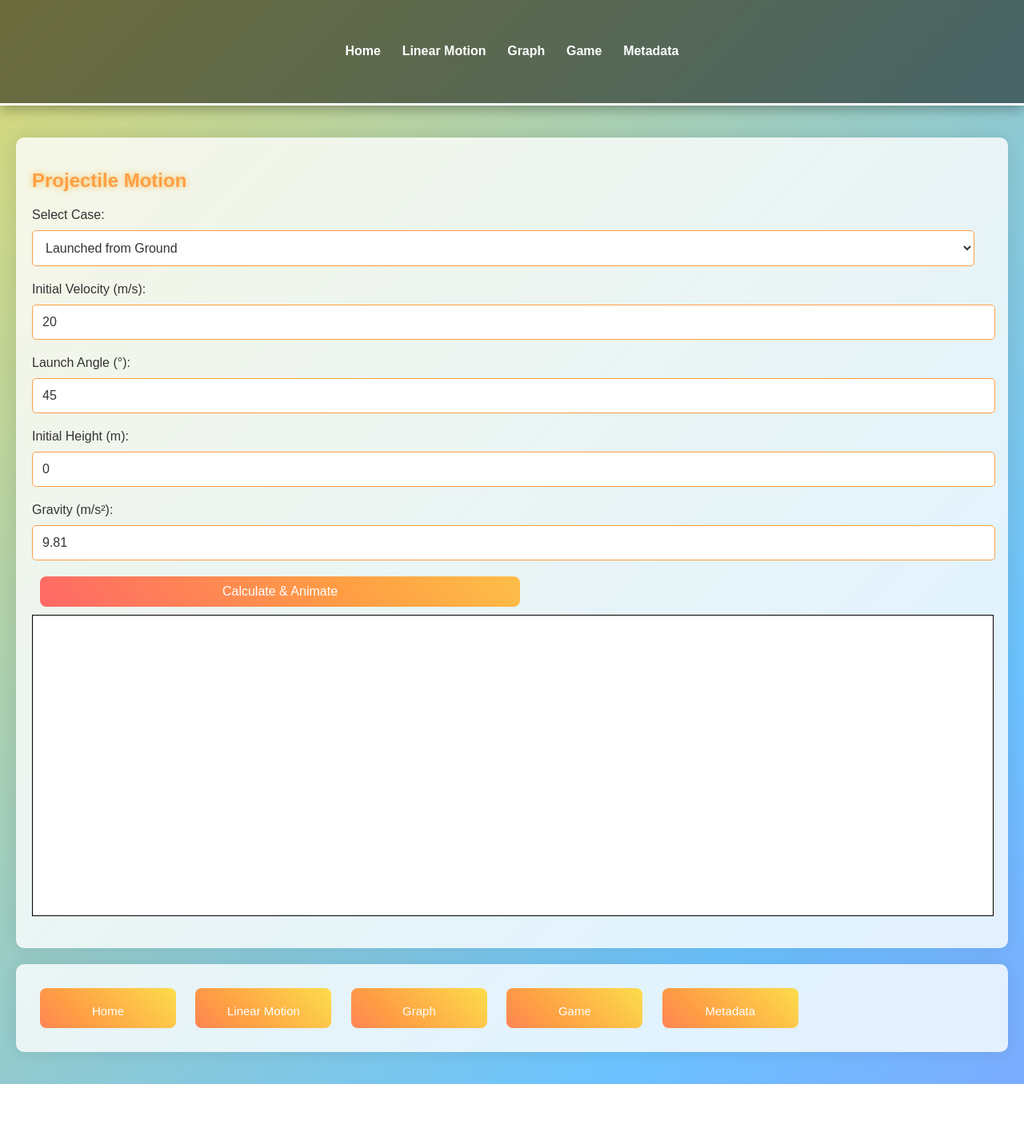
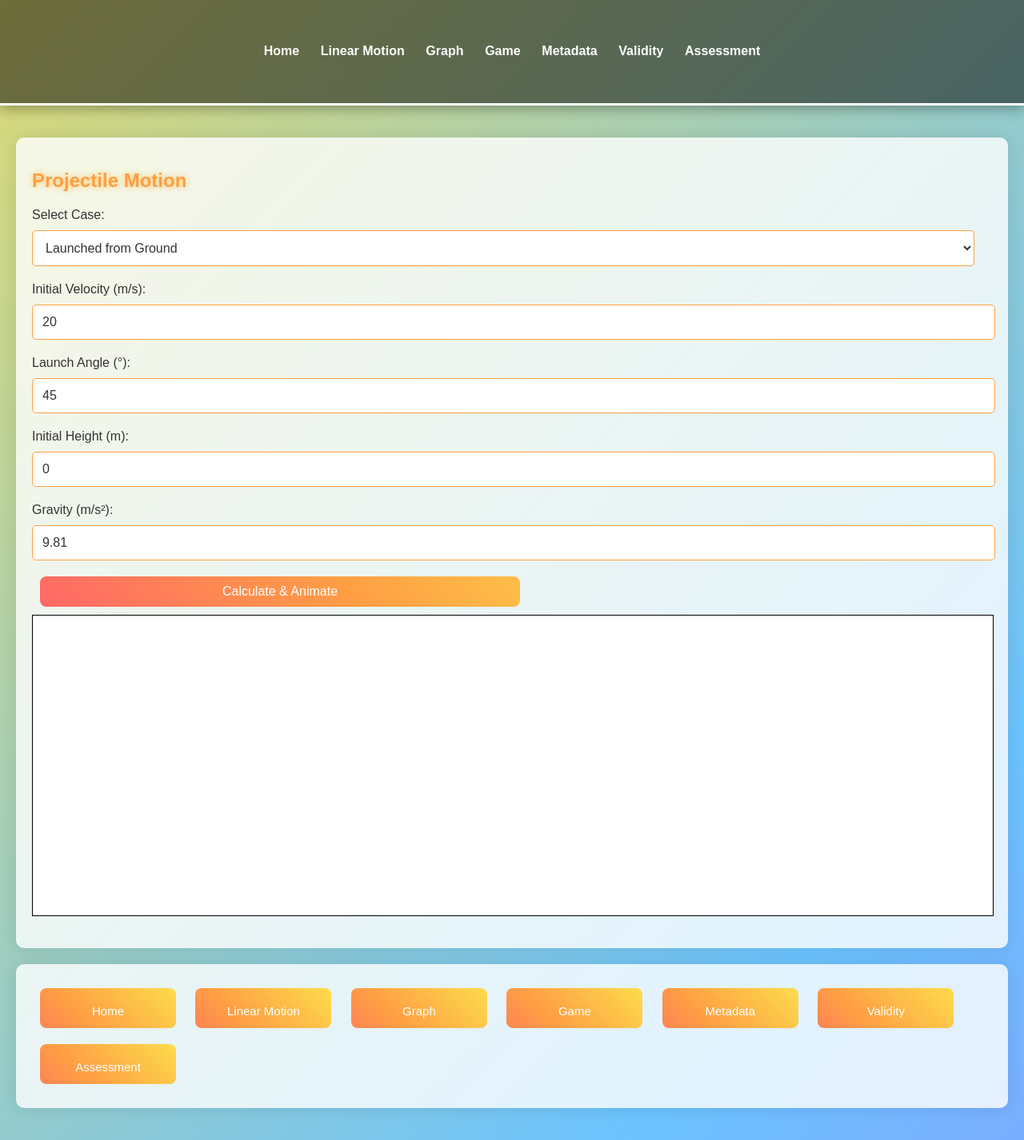
Before and after one commit to NiniPerth/Kineticx, a plain HTML site: page projectilemotion.html in a window 1280 px wide. Shown: the part 132-1558 px from the top of the page at 80% size. Before the commit the page ends 1488 px from the top, so only its background shows below. Drawn offline with Linux system fonts and the light colour scheme.

Commit message:
Update projectilemotion.html

```diff
--- a/projectilemotion.html
+++ b/projectilemotion.html
@@ -195,6 +195,8 @@
                 <li><a href="graph.html">Graph</a></li>
 				<li><a href="game.html">Game</a></li>
 				<li><a href="metadata.html">Metadata</a></li>
+				<li><a href="validity.html">Validity</a></li>
+				<li><a href="assesment.html">Assessment</a></li>
             </ul>
         </nav>
     </header>
@@ -234,6 +236,8 @@
             <button class="large-button" onclick="window.location.href='graph.html'">Graph</button>
 			<button class="large-button" onclick="window.location.href='game.html'">Game</button>
 			<button class="large-button" onclick="window.location.href='metadata.html'">Metadata</button>
+			<button class="large-button" onclick="window.location.href='validity.html'">Validity</button>
+			<button class="large-button" onclick="window.location.href='assesment.html'">Assessment</button>
         </section>
     </main>
 
```
